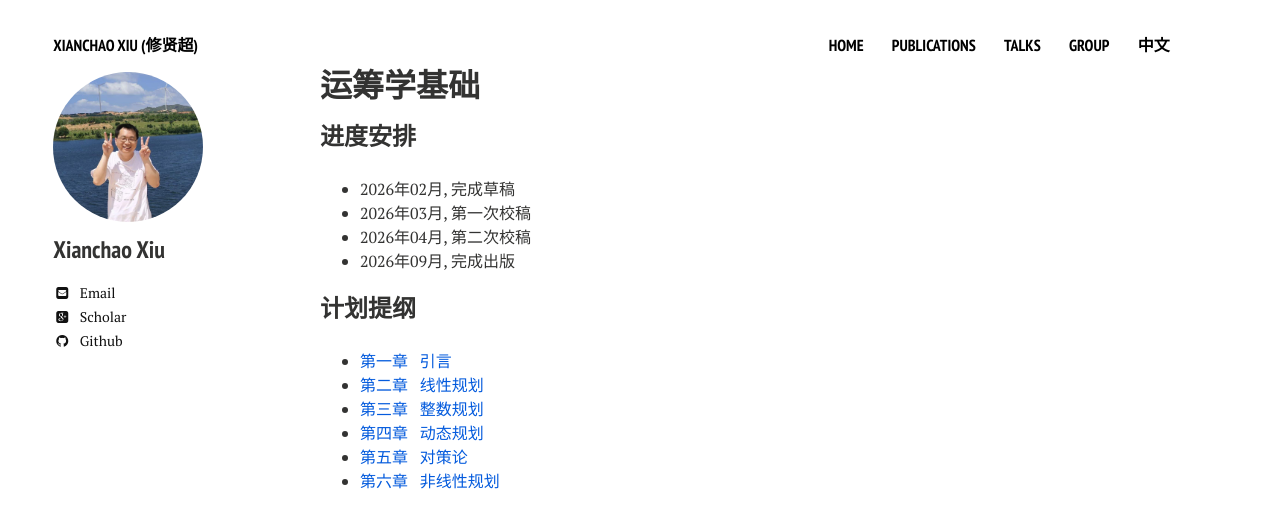
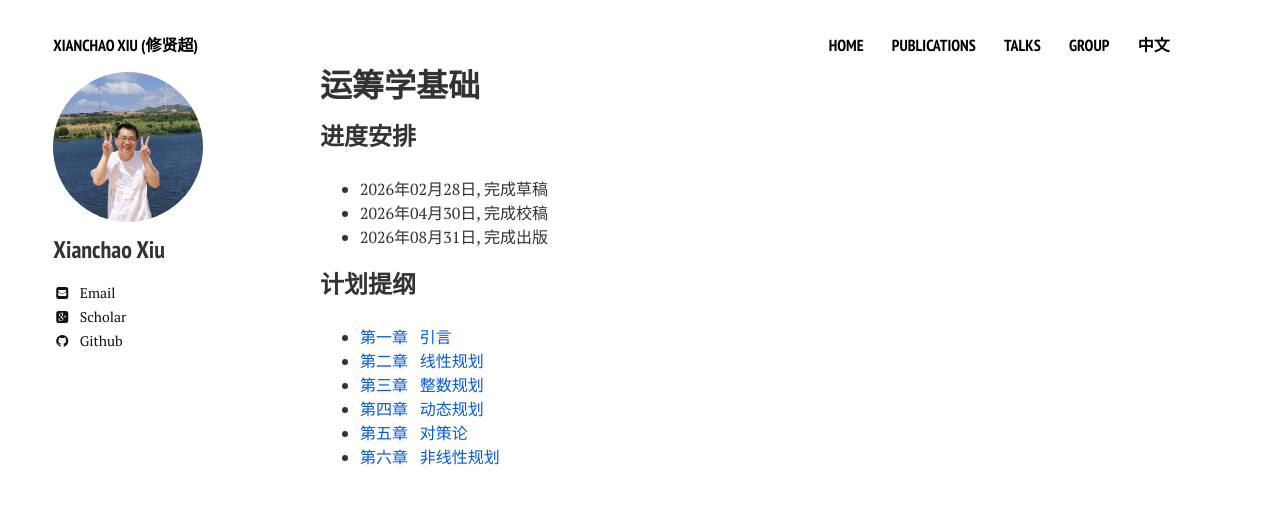
Before and after one commit to xianchaoxiu/xianchaoxiu.github.io, a Jekyll site: the page built from chinese/book/OR/index.md, in a window 1280 px wide. Shown: the top 528 px of the page. Built offline with Jekyll 4.4.1, drawn with Linux system fonts in a browser that asks for light colours; nearby versions of some CDN libraries.

Commit message:
Update index.md

```diff
--- a/chinese/book/OR/index.md
+++ b/chinese/book/OR/index.md
@@ -6,11 +6,9 @@ share: false
 ---
 
 ### 进度安排
-* 2026年02月, 完成草稿 <br>
-* 2026年03月, 第一次校稿 <br>
-* 2026年04月, 第二次校稿 <br>
-* 2026年09月, 完成出版 <br>
-
+* 2026年02月28日, 完成草稿 <br>
+* 2026年04月30日, 完成校稿 <br>
+* 2026年08月31日, 完成出版 <br>
 
 ### 计划提纲
 * <a href="https://xianchaoxiu.github.io/chinese/course/OR/引言.pdf" class="textlink" target="_blank">  第一章 &nbsp;  引言<br>
```
